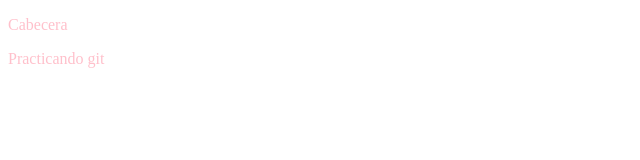
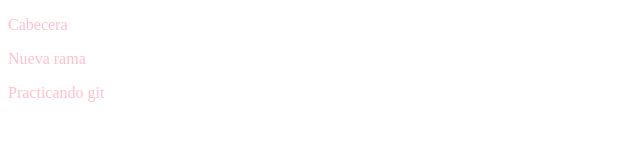
Before and after one commit to andreselprogramador/Blogincreible, a plain HTML site: page index.html in a window 1280 px wide. Shown: the full height of the page, 0-640 px from the left. Drawn offline with Linux system fonts and the light colour scheme.

Commit message:
Agregada rama

```diff
--- a/index.html
+++ b/index.html
@@ -12,6 +12,9 @@
       <div id="cabecera">
         <p>Cabecera</p>
       </div>
+      <div id="rama">
+        <p>Nueva rama</p>
+      </div>
       <p>Practicando git</p>
     </div>
   </body>
```
